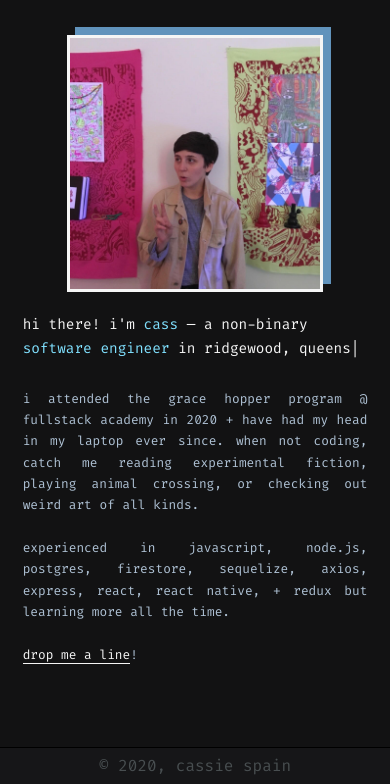
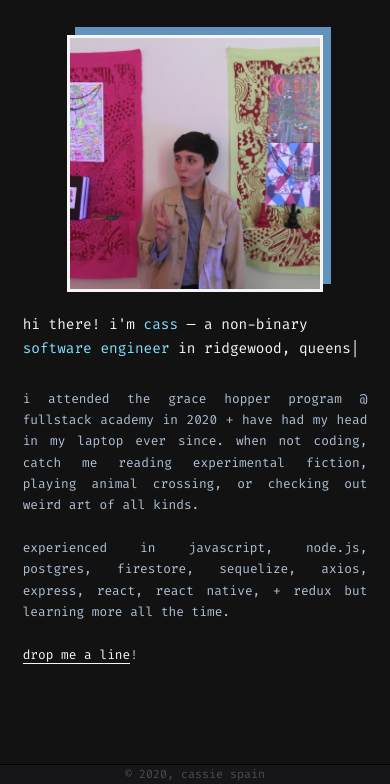
Before and after one commit to dreamwasp/portfolio, a Gatsby site: page / in a window 390 px wide. Shown: the part 60-844 px from the top of the page. Built offline with nearby package versions, Linux system fonts and the light colour scheme; Gatsby itself is replaced by a stand-in of ours.

Commit message:
footer tweak for mobile"

```diff
--- a/src/components/footer.js
+++ b/src/components/footer.js
@@ -4,6 +4,6 @@ import footerStyles from "../styles/footer.module.css"
 export default () => (
   <div className={footerStyles.footer}>
     <hr className={footerStyles.line}></hr>
-    <div className={footerStyles.textContainer}>© 2020, cassie spain</div>
+    <div className={footerStyles.footerTextContainer}>© 2020, cassie spain</div>
   </div>
 )
--- a/src/styles/footer.module.css
+++ b/src/styles/footer.module.css
@@ -5,7 +5,7 @@
   bottom: 0px;
 }
 
-.textContainer {
+.footerTextContainer {
   display: flex;
   justify-content: center;
   height: 100%;
@@ -21,9 +21,10 @@
 }
 
 @media only screen and (max-width: 600px) {
-  .textContainer {
+  .footerTextContainer {
     text-align: center;
     height: 100%;
-    margin: 0.3em;
+    margin: 0em;
+    font-size: 3vw;
   }
 }
```
